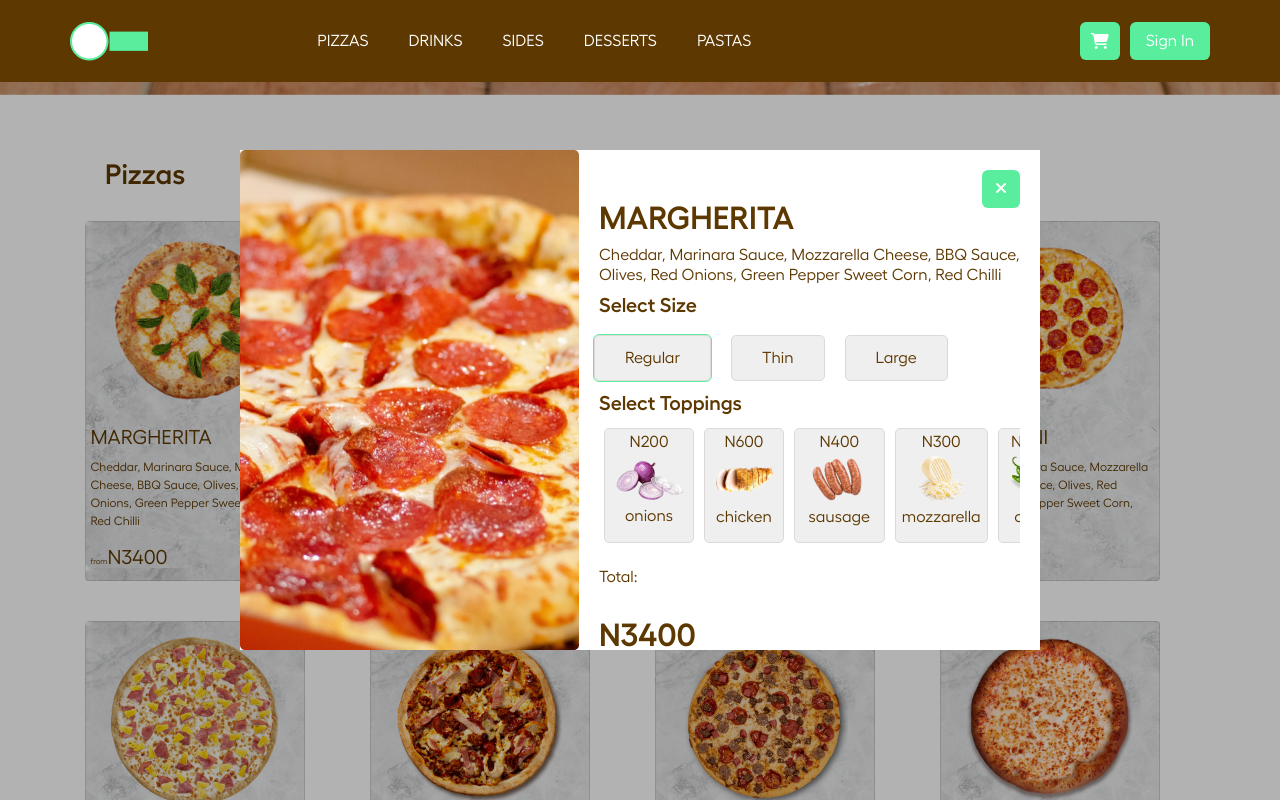
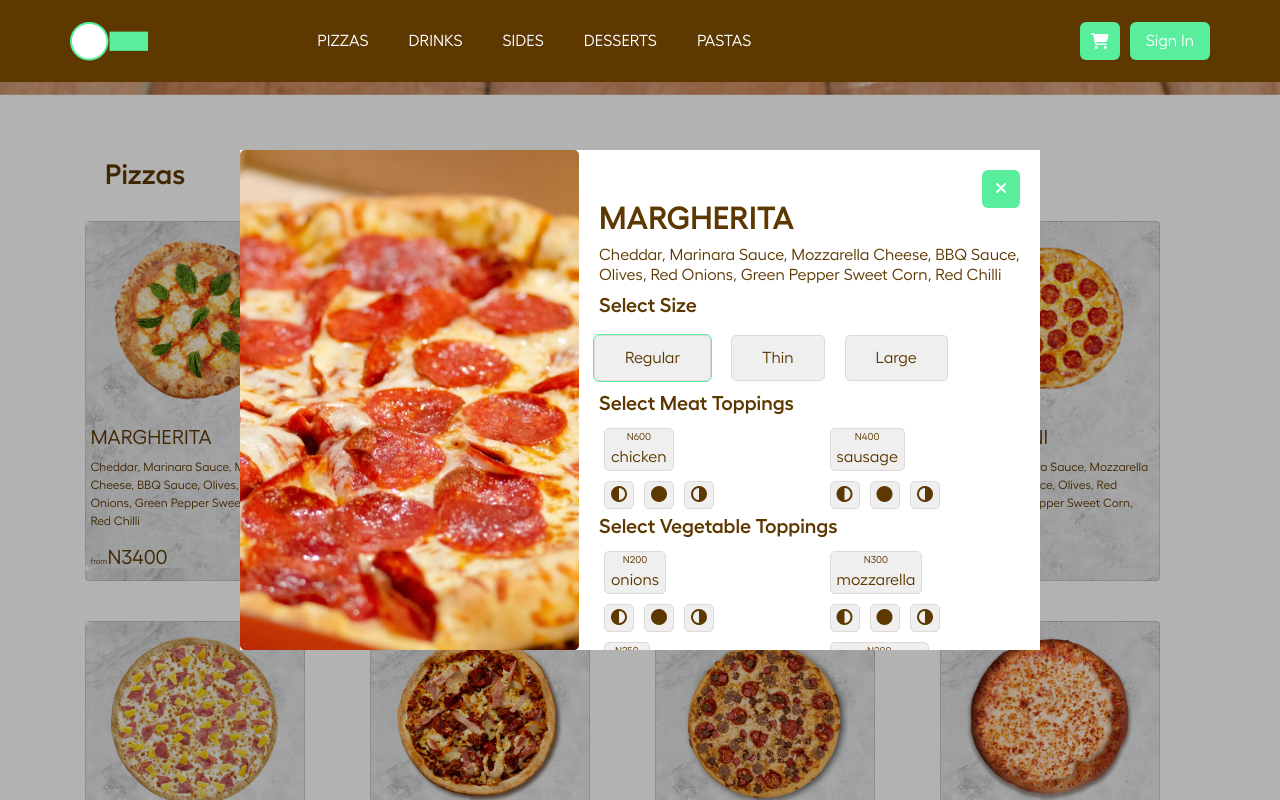
Before and after one commit to HoodieDan/Pizza-E-Commerce, a Nuxt app: page / in a window 1280 px wide. Both pictures are taken after a click on the button 195 px from the left and 1105 px from the top of the page. Shown: the part 705-1505 px from the top of the page. Built offline with nearby package versions, Linux system fonts and the light colour scheme.

Commit message:
select page topping section update

```diff
--- a/components/SelectPage.vue
+++ b/components/SelectPage.vue
@@ -40,20 +40,64 @@
               </button>
             </div>
           </div>
+
+          <!-- Meat Toppings  -->
           <div class="select-toppings">
             <h5 class="brown semi-bold">
-              Select Toppings
+              Select Meat Toppings
             </h5>
-            <div class="toppings" role="group">
-              <button v-for="(topping, index) in toppings" :key="index" class="topping" :class="getActiveClass(topping.name)" @click="addTopping(topping), makeActive(topping.name)">
+            <div class="toppings row" role="group">
+              <div v-for="(topping, index) in toppings.meat" :key="index" class="col-6">
+                <button class="topping" @click="addMeatTopping(topping)">
                   <p class="brown topping-price">
                     N{{ topping.price }}
                   </p>
-                <img class="topping-image" :src="topping.image" :alt="topping.name">
-                <p class="brown">
+                  <p class="brown topping-name">
                     {{ topping.name }}
                   </p>
                 </button>
+                <div class="side">
+                  <button class="topping brown" @click="leftTopping(topping)">
+                    <i class="fa-solid fa-circle-half-stroke" />
+                  </button>
+                  <button class="topping brown" @click="centerTopping(topping, 'center')">
+                    <i class="fa-solid fa-circle" />
+                  </button>
+                  <button class="topping brown" @click="rightTopping(topping, 'right')">
+                    <i class="fa-solid fa-circle-half-stroke left-topping" />
+                  </button>
+                </div>
+              </div>
+            </div>
+          </div>
+
+          <!-- Vegetable Toppings  -->
+          <div class="select-toppings">
+            <h5 class="brown semi-bold">
+              Select Vegetable Toppings
+            </h5>
+            <div class="toppings row" role="group">
+              <div v-for="(topping, index) in toppings.vegetables" :key="index" class="col-6">
+                <button class="topping" @click="addVegetableTopping(topping)">
+                  <p class="brown topping-price">
+                    N{{ topping.price }}
+                  </p>
+                  <p class="brown topping-name">
+                    {{ topping.name }}
+                  </p>
+                </button>
+                <div class="side">
+                  <button class="topping brown">
+                    <i class="fa-solid fa-circle-half-stroke" />
+                  </button>
+                  <button class="topping brown">
+                    <i class="fa-solid fa-circle" />
+                  </button>
+                  <button class="topping brown">
+                    <i class="fa-solid fa-circle-half-stroke left-topping" />
+                  </button>
+                </div>
+              </div>
             </div>
           </div>
           <div class="total">
@@ -94,7 +138,7 @@ export default {
     ...mapGetters(['selectedItemTotal'])
   },
   methods: {
-    ...mapMutations(['toggleSelectFromSelect', 'addToCart', 'selectSize', 'addTopping']),
+    ...mapMutations(['toggleSelectFromSelect', 'addToCart', 'selectSize', 'addMeatTopping', 'addVegetableTopping', 'centerTopping', 'leftTopping', 'rightTopping']),
     getActiveClass (id) {
       const foundItem = this.activeId.find((item) => {
         return item === id
@@ -182,25 +226,24 @@ button.select {
     margin: 10px;
     padding: 10px;
 }
-div.toppings {
-  display: flex;
-  align-items: center;
-  overflow-x: auto;
-  overflow-y: hidden;
-}
 button.topping {
   border: #DED8D8 1px solid;
   border-radius: 5px;
   margin: 5px;
-  height: 115px;
-  width: 115px !important;
+}
+.left-topping {
+  transform: rotateY(180deg);
 }
 img.topping-image {
-  max-height: 51px;
-  max-width: 77px;
+  max-height: 21px;
+  max-width: 37px;
 }
 p.topping-price {
   margin-bottom: 0 !important;
+  font-size: 10px;
+}
+p.topping-name {
+  margin: 0;
 }
 div.total {
   margin-top: 20px;
--- a/store/index.js
+++ b/store/index.js
@@ -149,38 +149,48 @@ export const state = () => ({
     }
   ],
   selectedTopping: {},
-  toppings: [
-    {
-      name: 'onions',
-      price: 200,
-      image: require('../assets/images/onions.png')
-    },
+  toppings: {
+    meat: [
       {
         name: 'chicken',
         price: 600,
-      image: require('../assets/images/chicken.png')
+        image: require('../assets/images/chicken.png'),
+        position: 'right'
       },
       {
         name: 'sausage',
         price: 400,
-      image: require('../assets/images/sausage.png')
+        image: require('../assets/images/sausage.png'),
+        position: 'right'
+      }
+    ],
+    vegetables: [
+      {
+        name: 'onions',
+        price: 200,
+        image: require('../assets/images/onions.png'),
+        position: 'right'
       },
       {
         name: 'mozzarella',
         price: 300,
-      image: require('../assets/images/mozzarella.png')
+        image: require('../assets/images/mozzarella.png'),
+        position: 'right'
       },
       {
         name: 'chilli',
         price: 250,
-      image: require('../assets/images/chilli-peppers.png')
+        image: require('../assets/images/chilli-peppers.png'),
+        position: 'right'
       },
       {
         name: 'mushrooms',
         price: 200,
-      image: require('../assets/images/mushrooms.png')
+        image: require('../assets/images/mushrooms.png'),
+        position: 'right'
       }
-  ],
+    ]
+  },
   selectedPizza: {},
   drinks: [
     {
@@ -523,8 +533,8 @@ export const mutations = {
   selectSize (state, size) {
     state.selectedPizza.size = size
   },
-  addTopping (state, topping) {
-    const top = state.toppings.find((item) => {
+  addMeatTopping (state, topping) {
+    const top = state.toppings.meat.find((item) => {
       return item.name === topping.name
     })
     if (state.selectedPizza.toppings.includes(top)) {
@@ -533,5 +543,34 @@ export const mutations = {
     } else if (state.selectedPizza.toppings.length < 3) {
       state.selectedPizza.toppings.push(top)
     }
+  },
+  addVegetableTopping (state, topping) {
+    const top = state.toppings.vegetablesg.find((item) => {
+      return item.name === topping.name
+    })
+    if (state.selectedPizza.toppings.includes(top)) {
+      const index = state.selectedPizza.toppings.indexOf(top)
+      state.selectedPizza.toppings.splice(index, 1)
+    } else if (state.selectedPizza.toppings.length < 3) {
+      state.selectedPizza.toppings.push(top)
+    }
+  },
+  leftTopping (state, topping) {
+    const foundItem = state.selectedPizza.toppings.find((item) => {
+      return item.name === topping.name
+    })
+    foundItem.position = 'left'
+  },
+  centerTopping (state, topping) {
+    const foundItem = state.selectedPizza.toppings.find((item) => {
+      return item.name === topping.name
+    })
+    foundItem.position = 'center'
+  },
+  rightTopping (state, topping) {
+    const foundItem = state.selectedPizza.toppings.find((item) => {
+      return item.name === topping.name
+    })
+    foundItem.position = 'right'
   }
 }
```
Lines whose indentation alone changed are shown as unchanged.
